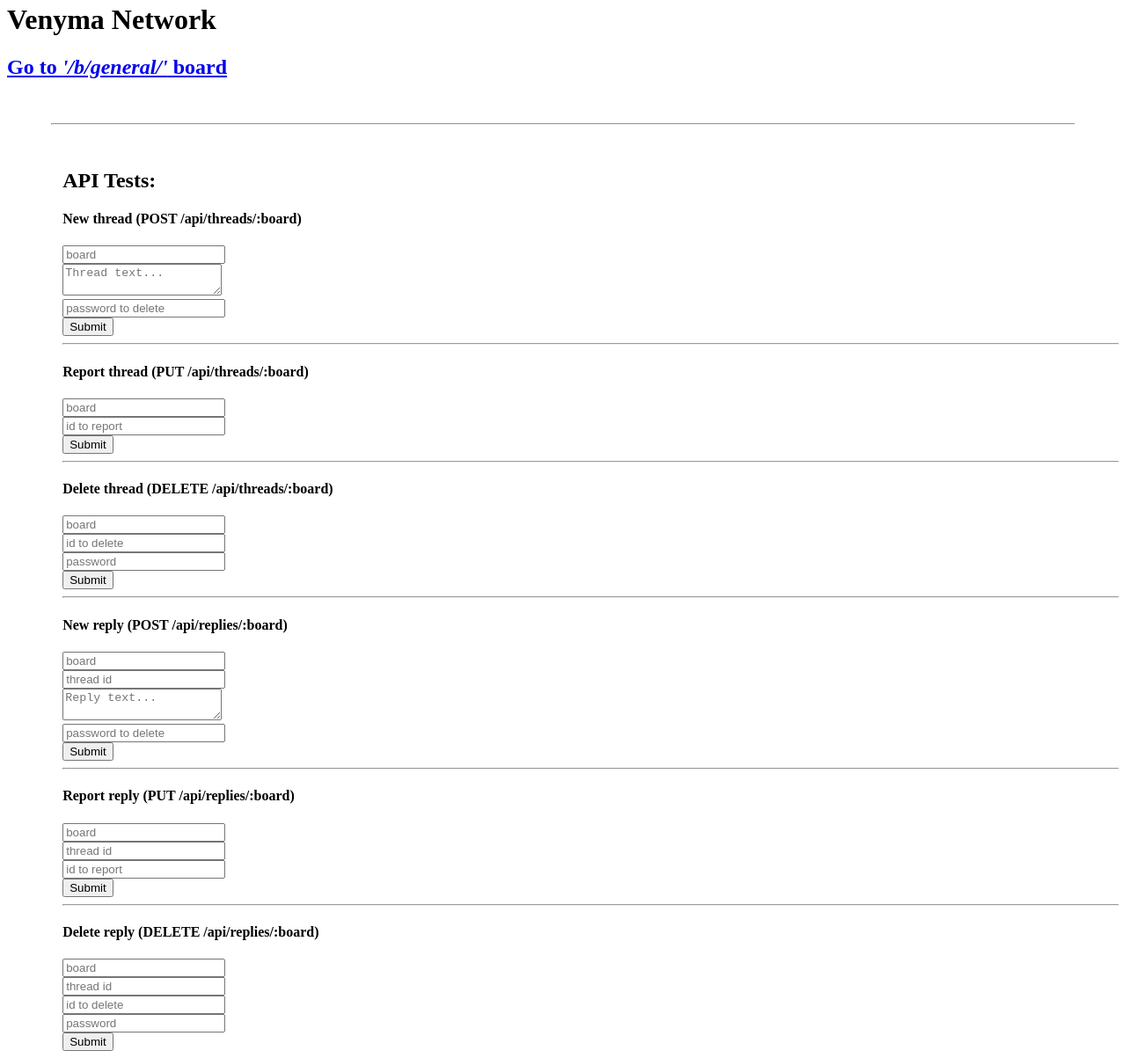
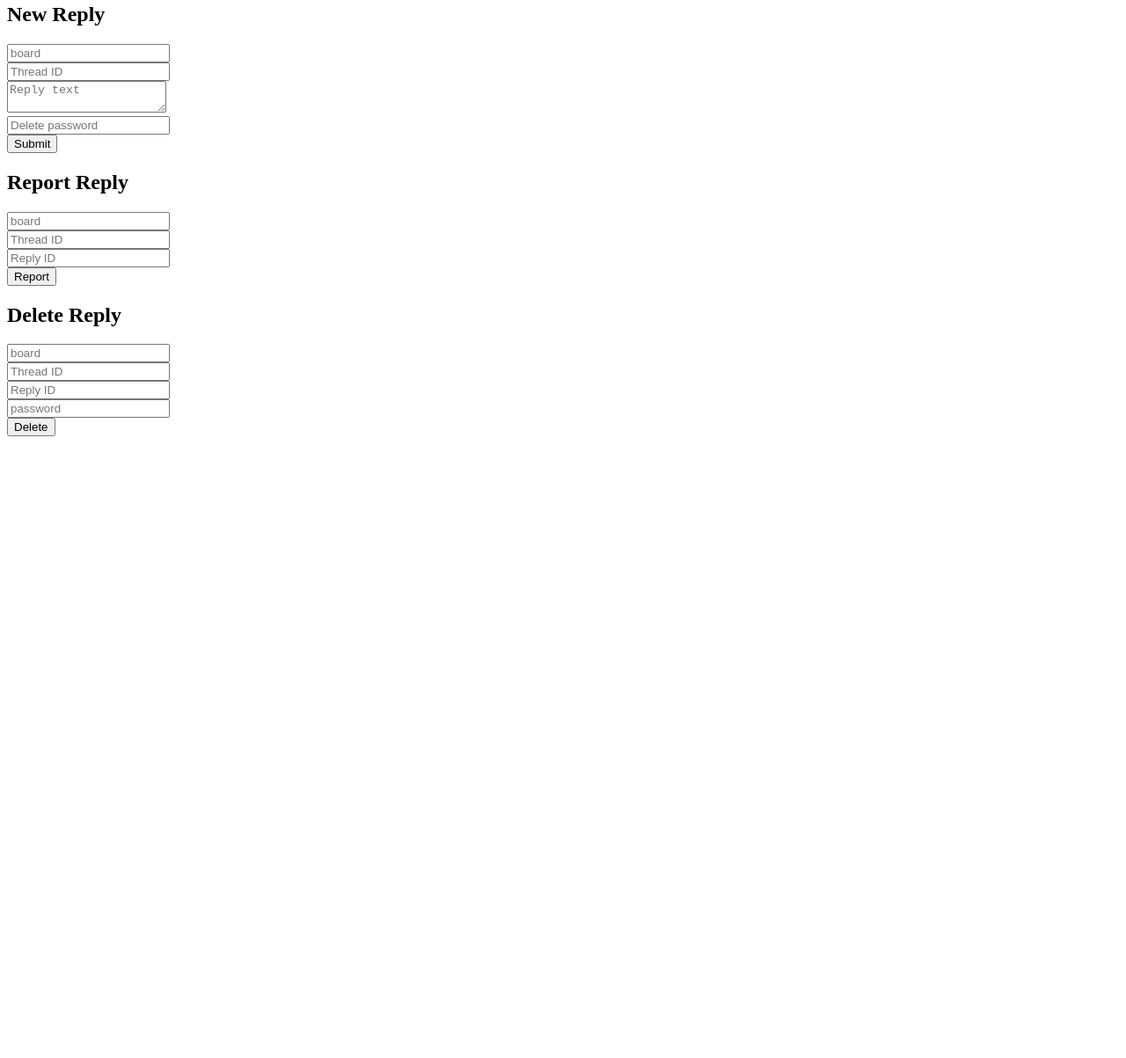
Before and after one commit to venyma/msgbrd, a website: page public/index.html in a window 1280 px wide. Shown: the part 17-1220 px from the top of the page at 88% size. After the commit the page ends 800 px from the top, so only its background shows below. Drawn offline with nearby package versions, Linux system fonts and the light colour scheme.

Commit message:
Update index.html

```diff
--- a/public/index.html
+++ b/public/index.html
@@ -1,109 +1,74 @@
 <!DOCTYPE html>
-<html>
-  <head>
-    <title>Venyma Network</title>
-    <meta name="description" content="Venyma Network" />
-    <link id="favicon" rel="icon" href="https://raw.githubusercontent.com/venyma/logos/refs/heads/main/icon.png" type="image/png" />
-    <meta charset="utf-8" />
-    <meta name="viewport" content="width=device-width, initial-scale=1" />
-    <link rel="stylesheet" href="style.css" />
-  </head>
-  <body>
-    <header>
-      <h1>Venyma Network</h1>
-    </header>
+</form>
+</div>
 
-    <h2><a href="/b/general/">Go to <i>'/b/general/'</i> board</a></h2>
-    <hr style="margin: 50px" />
 
-    <div id="testui" style="margin-left: 5%">
-      <h2>API Tests:</h2>
+<div class="block">
+<h2>New Reply</h2>
+<form id="newReply">
+<input id="rBoard" name="board" placeholder="board" required><br>
+<input name="thread_id" placeholder="Thread ID" required><br>
+<textarea name="text" placeholder="Reply text" required></textarea><br>
+<input name="delete_password" placeholder="Delete password" required><br>
+<button>Submit</button>
+</form>
+</div>
 
-      <h4>New thread (POST /api/threads/:board)</h4>
-      <form id="newThread">
-        <input type="text" id="board1" name="board" placeholder="board" required /><br/>
-        <textarea name="text" placeholder="Thread text..." required></textarea><br/>
-        <input type="text" name="delete_password" placeholder="password to delete" required /><br/>
-        <input type="submit" value="Submit" />
-      </form>
-      <hr/>
 
-      <h4>Report thread (PUT /api/threads/:board)</h4>
-      <form id="reportThread">
-        <input type="text" id="board2" name="board" placeholder="board" required /><br/>
-        <input type="text" name="thread_id" placeholder="id to report" required /><br/>
-        <input type="submit" value="Submit" />
-      </form>
-      <hr/>
+<div class="block">
+<h2>Report Reply</h2>
+<form id="reportReply">
+<input id="rrBoard" name="board" placeholder="board" required><br>
+<input name="thread_id" placeholder="Thread ID" required><br>
+<input name="reply_id" placeholder="Reply ID" required><br>
+<button>Report</button>
+</form>
+</div>
 
-      <h4>Delete thread (DELETE /api/threads/:board)</h4>
-      <form id="deleteThread">
-        <input type="text" id="board3" name="board" placeholder="board" required /><br/>
-        <input type="text" name="thread_id" placeholder="id to delete" required /><br/>
-        <input type="text" name="delete_password" placeholder="password" required /><br/>
-        <input type="submit" value="Submit" />
-      </form>
-      <hr/>
 
-      <h4>New reply (POST /api/replies/:board)</h4>
-      <form id="newReply">
-        <input type="text" id="board4" name="board" placeholder="board" required /><br/>
-        <input type="text" name="thread_id" placeholder="thread id" required /><br/>
-        <textarea name="text" placeholder="Reply text..." required></textarea><br/>
-        <input type="text" name="delete_password" placeholder="password to delete" required /><br/>
-        <input type="submit" value="Submit" />
-      </form>
-      <hr/>
+<div class="block">
+<h2>Delete Reply</h2>
+<form id="deleteReply">
+<input id="drBoard" name="board" placeholder="board" required><br>
+<input name="thread_id" placeholder="Thread ID" required><br>
+<input name="reply_id" placeholder="Reply ID" required><br>
+<input name="delete_password" placeholder="password" required><br>
+<button>Delete</button>
+</form>
+</div>
 
-      <h4>Report reply (PUT /api/replies/:board)</h4>
-      <form id="reportReply">
-        <input type="text" id="board5" name="board" placeholder="board" required /><br/>
-        <input type="text" name="thread_id" placeholder="thread id" required /><br/>
-        <input type="text" name="reply_id" placeholder="id to report" required /><br/>
-        <input type="submit" value="Submit" />
-      </form>
-      <hr/>
 
-      <h4>Delete reply (DELETE /api/replies/:board)</h4>
-      <form id="deleteReply">
-        <input type="text" id="board6" name="board" placeholder="board" required /><br/>
-        <input type="text" name="thread_id" placeholder="thread id" required /><br/>
-        <input type="text" name="reply_id" placeholder="id to delete" required /><br/>
-        <input type="text" name="delete_password" placeholder="password" required /><br/>
-        <input type="submit" value="Submit" />
-      </form>
-    </div>
+<script src="https://code.jquery.com/jquery-3.6.0.min.js"></script>
+<script>
+function sendAjax(form, method, boardInput) {
+$(form).submit(function(e) {
+e.preventDefault();
+const board = $(boardInput).val();
+$.ajax({
+type: method,
+url: `/api/${form.includes('Reply') ? 'replies' : 'threads'}/${board}`,
+data: $(this).serialize(),
+success: d => alert(JSON.stringify(d, null, 2)),
+error: e => alert('Error: ' + e.responseText)
+});
+});
+}
 
-    <script src="https://code.jquery.com/jquery-3.6.0.min.js"></script>
-    <script>
-      $(function () {
-        $('#newThread').submit(function () {
-          var board = $('#board1').val();
-          $(this).attr('action', '/api/threads/' + board);
-        });
-        $('#newReply').submit(function () {
-          var board = $('#board4').val();
-          $(this).attr('action', '/api/replies/' + board);
-        });
 
-        function ajaxForm(formSelector, method, boardSelector) {
-          $(formSelector).submit(function (e) {
-            var url = `${formSelector.includes('Reply') ? '/api/replies/' : '/api/threads/'}${$(boardSelector).val()}`;
-            $.ajax({
-              type: method,
-              url: url,
-              data: $(this).serialize(),
-              success: function (data) { alert(JSON.stringify(data)); }
-            });
-            e.preventDefault();
-          });
-        }
+$('#newThread').submit(function(){
+const board = $('#tBoard').val();
+$(this).attr('action', `/api/threads/${board}`);
+});
+$('#newReply').submit(function(){
+const board = $('#rBoard').val();
+$(this).attr('action', `/api/replies/${board}`);
+});
 
-        ajaxForm('#reportThread','PUT','#board2');
-        ajaxForm('#deleteThread','DELETE','#board3');
-        ajaxForm('#reportReply','PUT','#board5');
-        ajaxForm('#deleteReply','DELETE','#board6');
-      });
-    </script>
-  </body>
+
+sendAjax('#reportThread','PUT','#rtBoard');
+sendAjax('#deleteThread','DELETE','#dtBoard');
+sendAjax('#reportReply','PUT','#rrBoard');
+sendAjax('#deleteReply','DELETE','#drBoard');
+</script>
+</body>
 </html>
```
